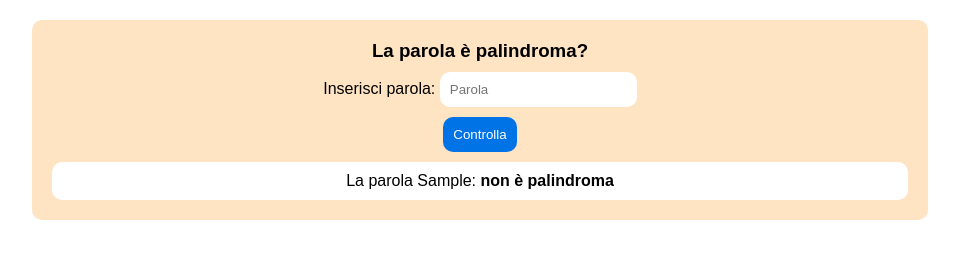
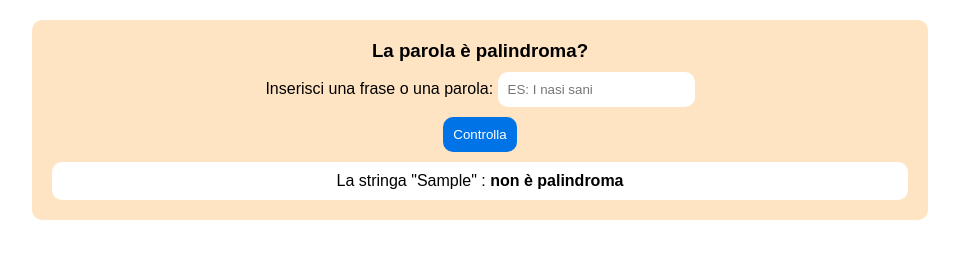
Before and after one commit to sabino-olivieri/js-paliedispari, a plain HTML site: page palindroma/index.html in a window 1280 px wide. Both pictures are taken after typing "Sample" into the empty fields and a click on the button "Controlla". Shown: the whole page, without its empty margins (160-1119 px from the left). Drawn offline with Linux system fonts and the light colour scheme.

Commit message:
feat: updated the function to support sentences

```diff
--- a/palindroma/index.html
+++ b/palindroma/index.html
@@ -14,8 +14,8 @@
         <h3 class="mb">La parola è palindroma?</h3>
 
         <form action="">
-            <label for="word">Inserisci parola:</label>
-            <input type="text" id="word" class="mb" placeholder="Parola" required>
+            <label for="word">Inserisci una frase o una parola:</label>
+            <input type="text" id="word" class="mb" placeholder="ES: I nasi sani " required>
             <div class="mb">
                 <button type="submit">Controlla</button>
             </div>
--- a/palindroma/js/functions.js
+++ b/palindroma/js/functions.js
@@ -1,21 +1,28 @@
 /**
  * Description : controllo se la parola è palindroma
- * @param {string} word stringa da controllare
+ * @param {string} stringUser stringa da controllare
  * @returns {boolean} true se la parola è palindroma, altrimenti false
  */
-function isPalindroma(word) {
+function isPalindroma(stringUser) {
 
-    let wordReverse = "";
+    let stringUserReverse = "";
+    let strigNoSpace = "";
 
-    word = word.toLowerCase();
+    stringUser = stringUser.toLowerCase();
 
-    for(let i = word.length - 1; i >= 0; i--) {
-
-        wordReverse += word[i]
+    for (let i = 0; i < stringUser.length; i++) {
+        if(stringUser[i] !== " ") {
+            strigNoSpace += stringUser[i];
+        }
     }
 
-    console.log(word, wordReverse);
+    for(let i = strigNoSpace.length - 1; i >= 0; i--) {
 
-    return word === wordReverse;
+        stringUserReverse += strigNoSpace[i]
+    }
+
+    console.log(strigNoSpace, stringUserReverse);
+
+    return strigNoSpace === stringUserReverse;
 
 }
--- a/palindroma/js/script.js
+++ b/palindroma/js/script.js
@@ -1,4 +1,4 @@
-const wordElem = document.getElementById("word");
+const stringElem = document.getElementById("word");
 
 const formElem = document.querySelector("form");
 
@@ -9,16 +9,16 @@ let strResult = "";
 formElem.addEventListener("submit", function (event) {
     event.preventDefault();
 
-    if(isPalindroma(wordElem.value)) {
+    if(isPalindroma(stringElem.value)) {
         strResult = "è palindroma";
     } else {
         strResult = "non è palindroma";
     }
     resultElem.classList.remove("hidden");
 
-    resultElem.innerHTML = `La parola ${wordElem.value}: <strong>${strResult}</strong>`;
+    resultElem.innerHTML = `La stringa "${stringElem.value}" : <strong>${strResult}</strong>`;
     console.log(strResult);
 
 
-    wordElem.value = "";
+    stringElem.value = "";
 })
```
